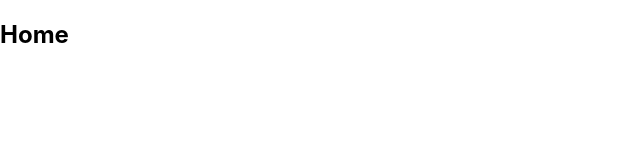
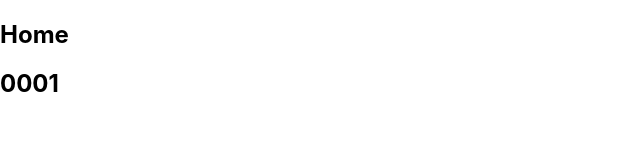
Before and after one commit to Suto-Michimasa/ec-app, a React (Create React App) app: page /login in a window 1280 px wide. Both pictures are taken after a click on the button "ログインする". Shown: the top 160 px of the page, without its empty margins (0-640 px from the left). Built offline with nearby package versions, Linux system fonts and the light colour scheme.

Commit message:
selectorsの追加

```diff
--- /dev/null
+++ b/src/reducks/users/selectors.js
@@ -0,0 +1,8 @@
+import { createSelector } from 'reselect';
+
+const userSelector = (state) => state.users;
+
+export const getUserId = createSelector(
+  [userSelector],
+  state => state.uid
+)
--- a/src/templates/Home.jsx
+++ b/src/templates/Home.jsx
@@ -1,7 +1,14 @@
 import React from 'react';
+import { getUserId } from "../reducks/users/selectors"
+import { useSelector } from 'react-redux'
 const Home = () => {
+  const selector = useSelector(state => state)
+  const uid = getUserId(selector)
   return (
-    <h2>Home</h2>
+    <div>
+      <h2>Home</h2>
+      <h2>{uid}</h2>
+    </div>
   )
 }
 export default Home;
--- a/src/templates/Login.jsx
+++ b/src/templates/Login.jsx
@@ -1,16 +1,18 @@
 import React from 'react';
-import { useDispatch, useSelector } from 'react-redux'
+import { useDispatch } from 'react-redux'
 import { push } from "connected-react-router";
+import { signInAction } from "../reducks/users/actions"
 
 const Login = () => {
   const dispatch = useDispatch();
-  const selector = useSelector(state => state)
-
-  console.log(selector.router)
   return (
     <div>
       <h2>ログイン</h2>
-      <button onClick={() => dispatch(push('/'))} >
+      <button onClick={
+        () => {
+          dispatch(signInAction({ uid: "0001", username: "michimasa" }))
+          dispatch(push('/'))
+        }} >
         ログインする
       </button>
     </div>
```
